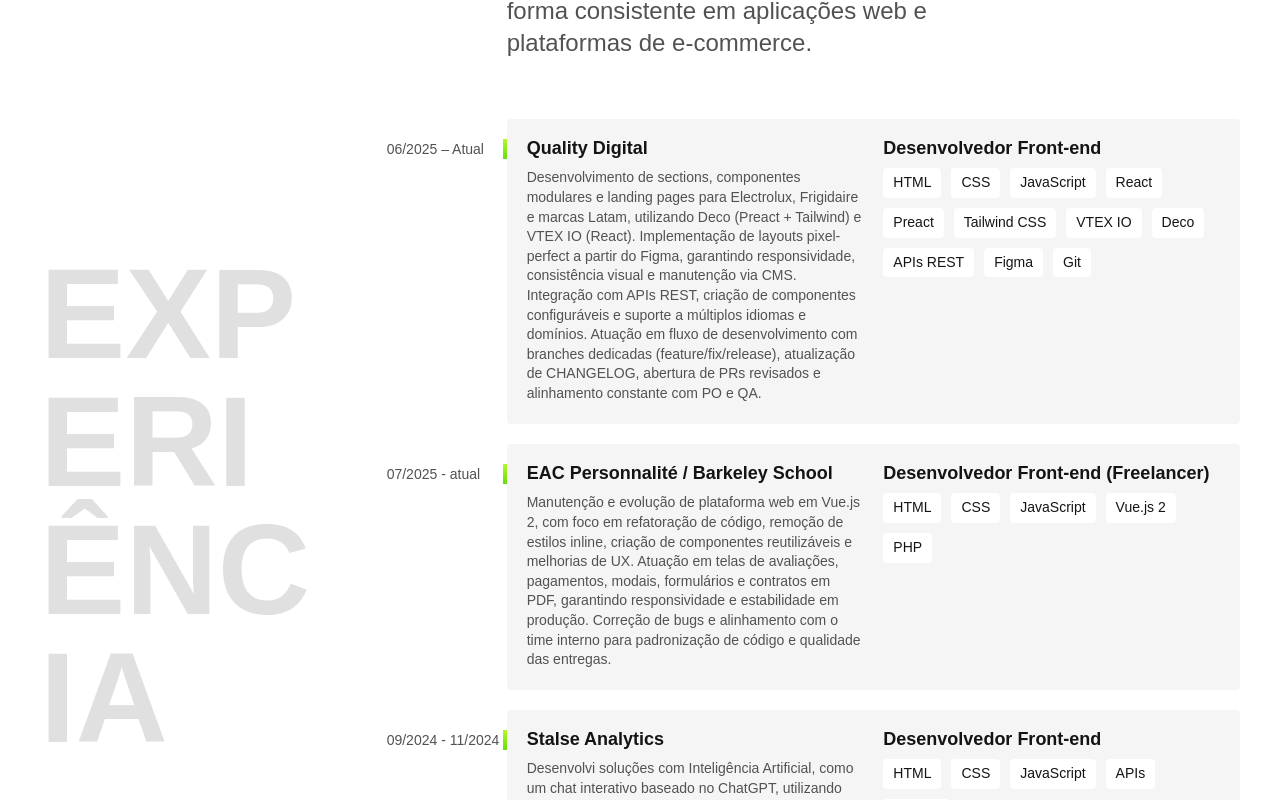
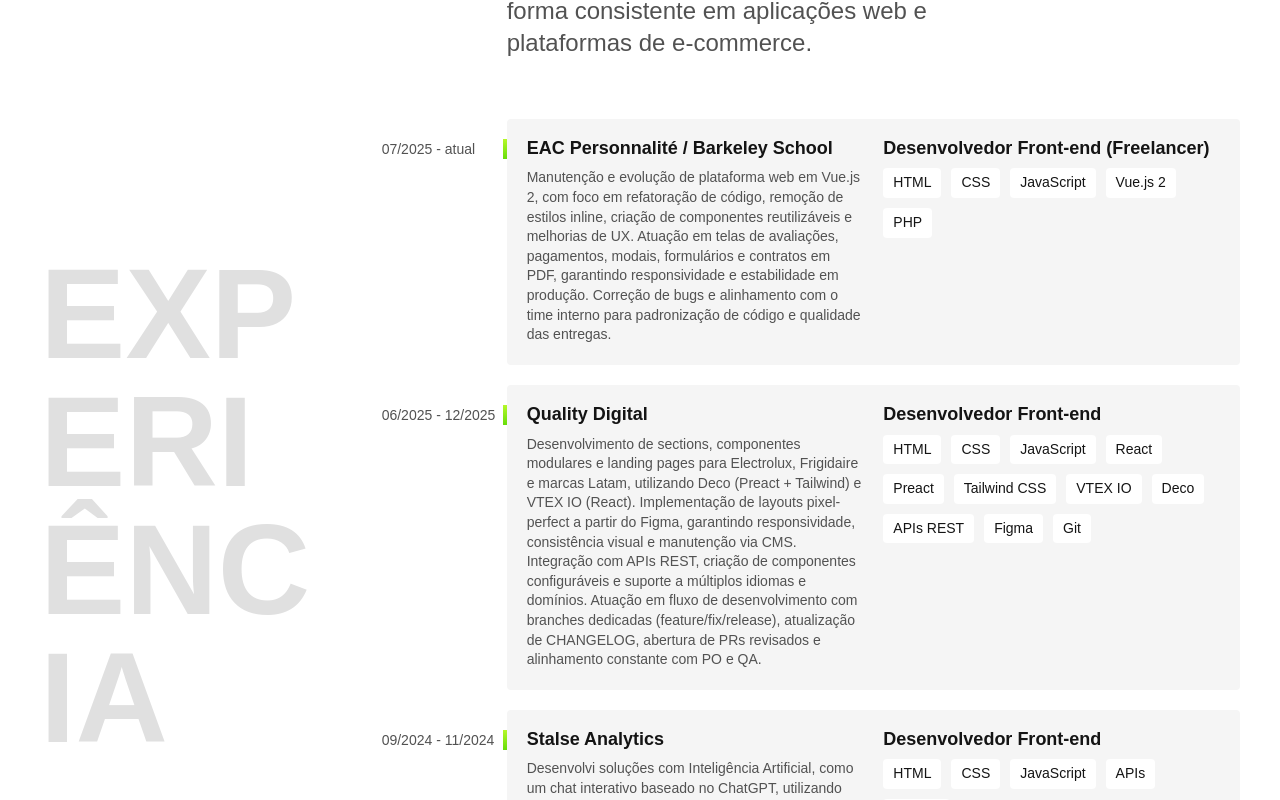
Before and after one commit to pmarsiglia93/portifilio-paulo-francisco-marsiglia, a React (Create React App) app: page / in a window 1280 px wide. Shown: the part 896-1696 px from the top of the page. Built offline with nearby package versions, Linux system fonts and the light colour scheme.

Commit message:
update 17-12

```diff
--- a/src/components/Experiencia/Experiencia.css
+++ b/src/components/Experiencia/Experiencia.css
@@ -42,7 +42,7 @@
 .empresa-ano {
     position: absolute;
     top: 22px;
-    left: -120px;
+    left: -125px;
     color: #525252;
     font-size: 0.875rem;
     width: 80px;
--- a/src/components/Experiencia/Experiencia.js
+++ b/src/components/Experiencia/Experiencia.js
@@ -17,7 +17,27 @@ const Experiencia = () => {
         </p>
 
         <div className="empresa">
-          <span className="empresa-ano">06/2025 – Atual</span>
+          <span className="empresa-ano">07/2025 - atual</span>
+          <h3 className="empresa-titulo">EAC Personnalité / Barkeley School</h3>
+          <span className="empresa-titulo">Desenvolvedor Front-end (Freelancer)</span>
+          <p className="empresa-texto">
+            Manutenção e evolução de plataforma web em Vue.js 2, com foco em refatoração de código,
+            remoção de estilos inline, criação de componentes reutilizáveis e melhorias de UX.
+            Atuação em telas de avaliações, pagamentos, modais, formulários e contratos em PDF,
+            garantindo responsividade e estabilidade em produção. Correção de bugs e alinhamento
+            com o time interno para padronização de código e qualidade das entregas.
+          </p>
+          <ul className="empresa-habilidades">
+            <li>HTML</li>
+            <li>CSS</li>
+            <li>JavaScript</li>
+            <li>Vue.js 2</li>
+            <li>PHP</li>
+          </ul>
+        </div>
+
+        <div className="empresa">
+          <span className="empresa-ano">06/2025 - 12/2025</span>
           <h3 className="empresa-titulo">Quality Digital</h3>
           <span className="empresa-titulo">Desenvolvedor Front-end</span>
           <p className="empresa-texto">
@@ -43,28 +63,6 @@ const Experiencia = () => {
             <li>Git</li>
           </ul>
         </div>
-
-        <div className="empresa">
-          <span className="empresa-ano">07/2025 - atual</span>
-          <h3 className="empresa-titulo">EAC Personnalité / Barkeley School</h3>
-          <span className="empresa-titulo">Desenvolvedor Front-end (Freelancer)</span>
-          <p className="empresa-texto">
-            Manutenção e evolução de plataforma web em Vue.js 2, com foco em refatoração de código,
-            remoção de estilos inline, criação de componentes reutilizáveis e melhorias de UX.
-            Atuação em telas de avaliações, pagamentos, modais, formulários e contratos em PDF,
-            garantindo responsividade e estabilidade em produção. Correção de bugs e alinhamento
-            com o time interno para padronização de código e qualidade das entregas.
-          </p>
-          <ul className="empresa-habilidades">
-            <li>HTML</li>
-            <li>CSS</li>
-            <li>JavaScript</li>
-            <li>Vue.js 2</li>
-            <li>PHP</li>
-          </ul>
-        </div>
-
-
 
         <div className="empresa">
           <span className="empresa-ano">09/2024 - 11/2024</span>
--- a/src/components/Formacao/Formacao.js
+++ b/src/components/Formacao/Formacao.js
@@ -30,6 +30,7 @@ const Formacao = () => {
             <div className="cursos">
               <h3>Cursos intensivos</h3>
               <ul>
+                <li>Flash Skills: Web Apps Dinâmicos com Lovable | Alura  <span>10h</span></li>
                 <li>Node.js: criando uma API Rest com Express e MongoDB | Alura  <span>10h</span></li>
                 <li>HTML e CSS | Origamid  <span>46h</span></li>
                 <li>HTML e CSS: praticando HTML/CSS | Alura  <span>8h</span></li>
--- a/src/components/Projetos/Projetos.js
+++ b/src/components/Projetos/Projetos.js
@@ -6,6 +6,7 @@ import projeto2 from '../../assets/projeto2.png';
 import projeto3 from '../../assets/projeto3.png';
 import projeto4 from '../../assets/projeto4.png';
 import projeto5 from '../../assets/projeto5.png';
+import projeto6 from '../../assets/projeto6.png';
 
 const projetos = [
   {
@@ -52,6 +53,15 @@ const projetos = [
     imagem: projeto5,
     site: 'https://calculadora-tmb-eight.vercel.app/',
     repositorio: 'https://github.com/pmarsiglia93/calculadora-tmb'
+  },
+  {
+    id: 6,
+    titulo: 'Pokedex',
+    descricao: 'Desenvolvi uma Pokédex em JavaScript Vanilla, com layout em HTML/CSS e integração com a PokéAPI. O projeto permite navegar pelos Pokémon, pesquisar rapidamente e trocar páginas, com um visual limpo e adaptado para desktop e mobile.',
+    tecnologias: ['HTML', 'CSS', 'Javascript'],
+    imagem: projeto6,
+    site: 'https://pokedex-lumis-gules.vercel.app/',
+    repositorio: 'https://github.com/pmarsiglia93/pokedex-lumis'
   }
 ];
 
```
Also changed, not shown: src/assets/projeto6.png (added).
